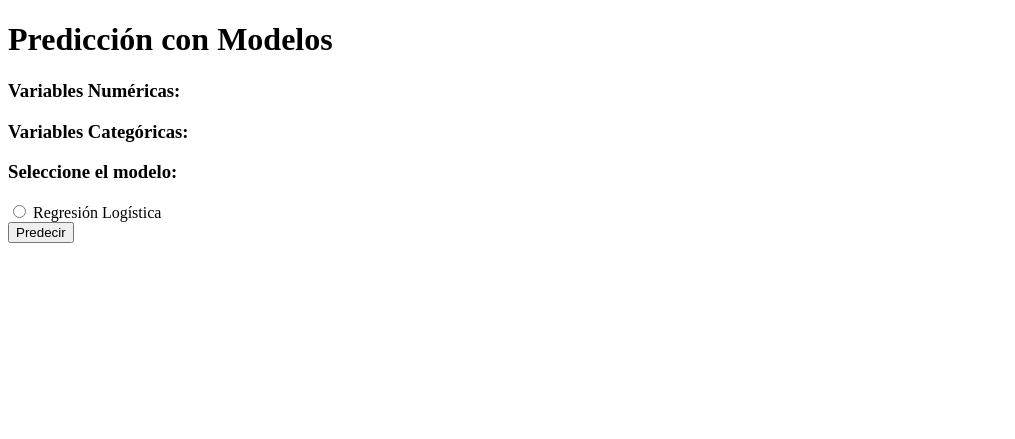
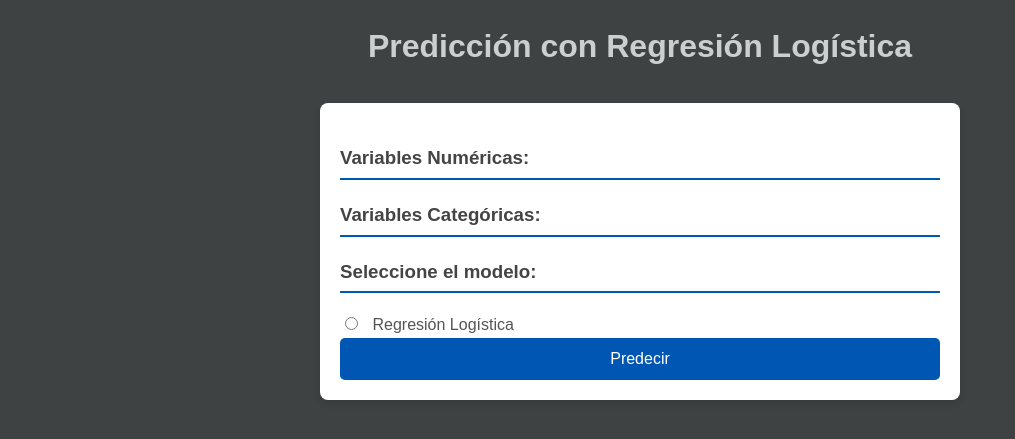
Before and after one commit to David-Antonio-T/DATASCIENCE, a Flask app: page / in a window 1280 px wide. Shown: the top 439 px of the page, without its empty margins (0-1015 px from the left). Run offline with Flask 3, Linux system fonts and the light colour scheme; parts of the project's set-up code (start-up, migrations or seed data) failed here and were passed over.

Commit message:
add css style

```diff
--- /dev/null
+++ b/static/css/style.css
@@ -0,0 +1,102 @@
+/* Global Styles */
+body {
+    font-family: 'Arial', sans-serif;
+    margin: 0;
+    padding: 0;
+    background-color: #3e4242;
+    color: #333;
+    line-height: 1.6;
+}
+
+h1 {
+    text-align: center;
+    color: #cccfd1;
+    margin-bottom: 20px;
+}
+
+/* Container for form */
+form {
+    max-width: 600px;
+    margin: 30px auto;
+    padding: 20px;
+    background: #fff;
+    box-shadow: 0 4px 6px rgba(0, 0, 0, 0.1);
+    border-radius: 8px;
+}
+
+/* Section Headers */
+h3 {
+    color: #444;
+    margin-top: 20px;
+    border-bottom: 2px solid #0056b3;
+    padding-bottom: 5px;
+}
+
+/* Labels */
+label {
+    font-weight: bold;
+    display: block;
+    margin-top: 15px;
+    color: #555;
+}
+
+/* Inputs and Selects */
+input[type="text"], select {
+    width: 100%;
+    padding: 10px;
+    margin: 8px 0 15px 0;
+    display: inline-block;
+    border: 1px solid #ccc;
+    border-radius: 5px;
+    box-sizing: border-box;
+    font-size: 1rem;
+    background: #f9f9f9;
+}
+
+input[type="text"]:focus, select:focus {
+    outline: none;
+    border-color: #0056b3;
+    box-shadow: 0 0 5px rgba(0, 86, 179, 0.5);
+}
+
+/* Buttons */
+button[type="submit"] {
+    background-color: #0056b3;
+    color: white;
+    padding: 12px 20px;
+    border: none;
+    border-radius: 5px;
+    cursor: pointer;
+    font-size: 1rem;
+    width: 100%;
+}
+
+button[type="submit"]:hover {
+    background-color: #004499;
+}
+
+/* Radio Buttons */
+input[type="radio"] {
+    margin-right: 10px;
+}
+
+label[for="logreg"] {
+    display: inline;
+    font-weight: normal;
+}
+
+/* Responsiveness */
+@media (max-width: 768px) {
+    form {
+        padding: 15px;
+    }
+
+    h1, h3 {
+        font-size: 1.2rem;
+    }
+
+    button[type="submit"] {
+        font-size: 0.9rem;
+        padding: 10px;
+    }
+}
--- a/templates/index.html
+++ b/templates/index.html
@@ -3,10 +3,12 @@
 <head>
     <meta charset="UTF-8">
     <meta name="viewport" content="width=device-width, initial-scale=1.0">
+    <!-- Ajuste de la ruta al CSS -->
+    <link rel="stylesheet" href="{{ url_for('static', filename='css/style.css') }}">
     <title>Predicción de Modelos</title>
 </head>
 <body>
-    <h1>Predicción con Modelos</h1>
+    <h1>Predicción con Regresión Logística</h1>
     <form action="/predict" method="post">
         <!-- Variables numéricas -->
         <h3>Variables Numéricas:</h3>
```
